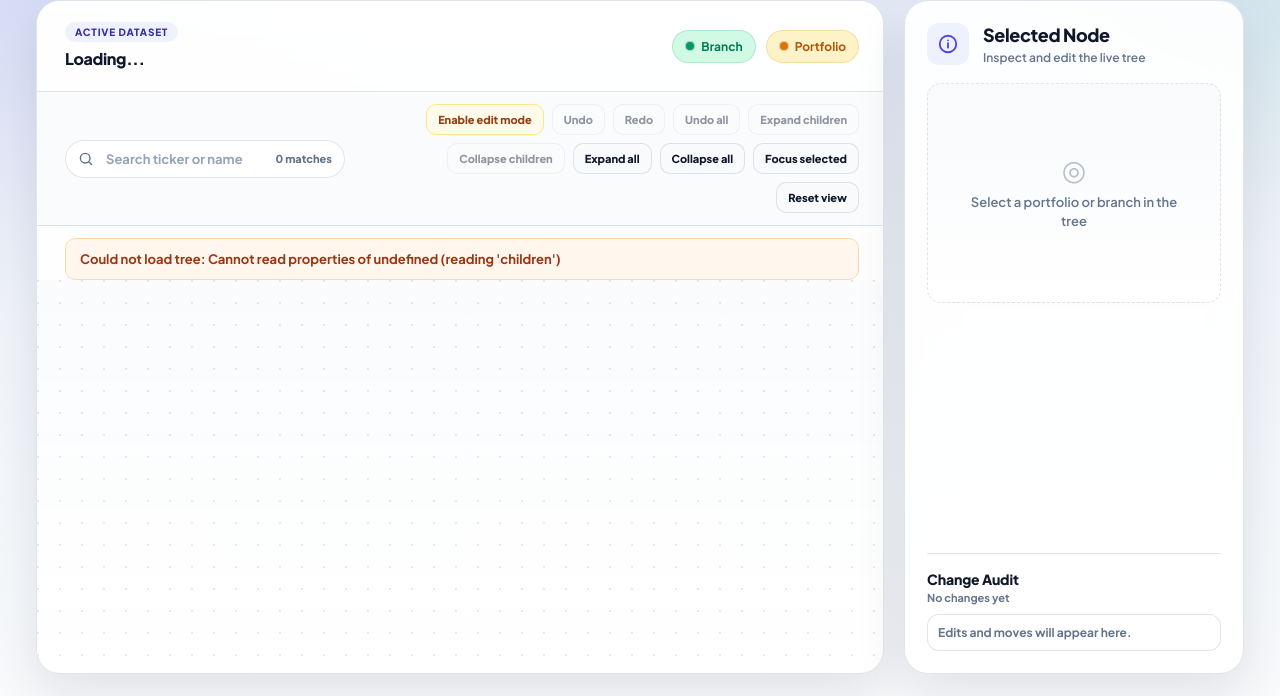
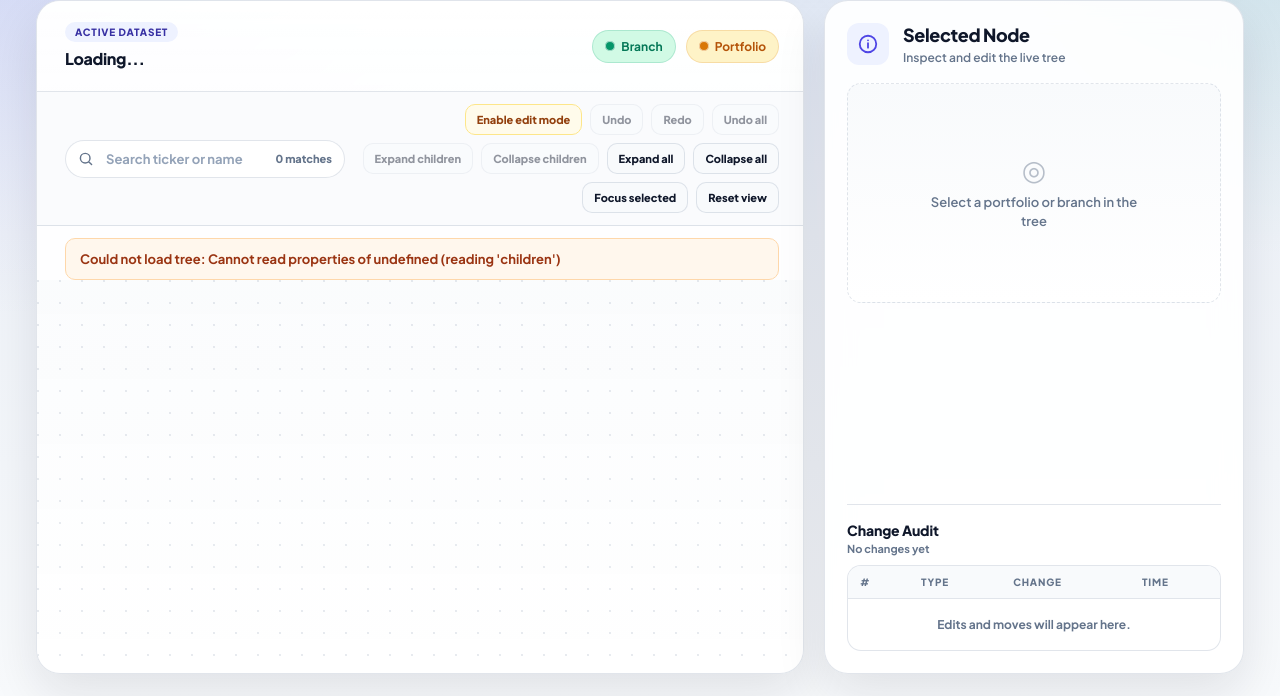
Before and after one commit to maxwell091/ProjectNeptune, a Flask app: page / in a window 1280 px wide. Shown: the part 104-800 px from the top of the page. Run offline with Flask 3, Linux system fonts and the light colour scheme; data that the repository does not hold is empty; parts of the project's set-up code (start-up, migrations or seed data) failed here and were passed over.

Commit message:
refactor: update audit log display to a table format with improved styling and structure

```diff
--- a/static/styles.css
+++ b/static/styles.css
@@ -228,7 +228,7 @@ button:disabled:hover {
 .layout {
   display: grid;
   flex: 1;
-  grid-template-columns: minmax(0, 1fr) 340px;
+  grid-template-columns: minmax(0, 1fr) minmax(420px, 25vw);
   gap: 20px;
   min-height: 0;
   padding: 0 36px 22px;
@@ -508,57 +508,100 @@ button:disabled:hover {
   font-weight: 700;
 }
 
-.audit-list {
-  display: grid;
-  gap: 8px;
-  max-height: 190px;
-  margin: 0;
-  padding: 0;
+.audit-table-wrap {
+  max-height: 260px;
   overflow: auto;
-  list-style: none;
+  border: 1px solid var(--border);
+  border-radius: 14px;
+  background: #fff;
 }
 
-.audit-list li {
-  display: flex;
-  gap: 10px;
-  padding: 10px;
-  background: #fff;
-  border: 1px solid var(--border);
-  border-radius: 12px;
+.audit-table {
+  width: 100%;
+  border-collapse: collapse;
+  font-size: 12.5px;
 }
 
-.audit-list strong {
-  display: block;
-  color: var(--text);
-  font-size: 12px;
-  line-height: 1.35;
+.audit-table thead {
+  position: sticky;
+  top: 0;
+  z-index: 1;
+  background: #f8fafc;
 }
 
-.audit-list small {
-  display: block;
-  margin-top: 3px;
+.audit-table th {
+  padding: 10px 12px;
   color: var(--muted);
-  font-size: 11px;
-  font-weight: 700;
+  font-size: 10px;
+  font-weight: 800;
+  letter-spacing: 0.08em;
+  text-align: left;
+  text-transform: uppercase;
+  border-bottom: 1px solid var(--border);
+  white-space: nowrap;
 }
 
-.audit-index {
-  display: inline-grid;
-  place-items: center;
-  width: 22px;
-  height: 22px;
-  flex-shrink: 0;
-  color: #92400e;
-  font-size: 11px;
-  font-weight: 900;
-  background: #fef3c7;
-  border-radius: 999px;
+.audit-table td {
+  padding: 10px 12px;
+  color: var(--text);
+  font-weight: 700;
+  vertical-align: top;
+  border-bottom: 1px solid rgba(148, 163, 184, 0.18);
 }
 
-.audit-empty {
+.audit-table tbody tr:last-child td {
+  border-bottom: 0;
+}
+
+.audit-table tbody tr:hover {
+  background: #f8fafc;
+}
+
+.audit-num {
+  width: 36px;
+  color: #92400e;
+  font-weight: 900;
+  text-align: center;
+}
+
+.audit-summary {
+  min-width: 180px;
+  line-height: 1.45;
+}
+
+.audit-time {
+  color: var(--muted);
+  white-space: nowrap;
+}
+
+.audit-type {
+  display: inline-flex;
+  padding: 4px 8px;
+  font-size: 10px;
+  font-weight: 800;
+  letter-spacing: 0.04em;
+  text-transform: uppercase;
+  border-radius: 999px;
+  white-space: nowrap;
+}
+
+.audit-type.name,
+.audit-type.currency {
+  color: #3730a3;
+  background: var(--primary-soft);
+}
+
+.audit-type.move {
+  color: #92400e;
+  background: #fef3c7;
+}
+
+.audit-empty-row td {
+  padding: 18px 12px;
   color: var(--muted);
   font-size: 12px;
   font-weight: 700;
+  text-align: center;
 }
 
 .empty-state {
--- a/static/tree.js
+++ b/static/tree.js
@@ -21,7 +21,7 @@ const collapseAllButton = document.querySelector("#collapse-all");
 const focusSelectedButton = document.querySelector("#focus-selected");
 const resetViewButton = document.querySelector("#reset-view");
 const auditCount = document.querySelector("#audit-count");
-const auditList = document.querySelector("#audit-list");
+const auditTableBody = document.querySelector("#audit-table-body");
 const confirmDialog = document.querySelector("#confirm-dialog");
 const dialogIcon = document.querySelector("#dialog-icon");
 const dialogTitle = document.querySelector("#dialog-title");
@@ -681,20 +681,23 @@ function renderAudit() {
     : "No changes yet";
 
   if (!auditEntries.length) {
-    auditList.innerHTML = '<li class="audit-empty">Edits and moves will appear here.</li>';
+    auditTableBody.innerHTML = `
+      <tr class="audit-empty-row">
+        <td colspan="4">Edits and moves will appear here.</td>
+      </tr>
+    `;
     return;
   }
 
-  auditList.innerHTML = auditEntries
+  auditTableBody.innerHTML = auditEntries
     .map(
       (entry, index) => `
-        <li>
-          <span class="audit-index">${index + 1}</span>
-          <div>
-            <strong>${escapeHtml(entry.summary)}</strong>
-            <small>${escapeHtml(entry.type)} · ${escapeHtml(entry.timestamp)}</small>
-          </div>
-        </li>
+        <tr>
+          <td class="audit-num">${index + 1}</td>
+          <td><span class="audit-type ${escapeAttribute(entry.type.toLowerCase())}">${escapeHtml(entry.type)}</span></td>
+          <td class="audit-summary">${escapeHtml(entry.summary)}</td>
+          <td class="audit-time">${escapeHtml(entry.timestamp)}</td>
+        </tr>
       `
     )
     .join("");
--- a/templates/index.html
+++ b/templates/index.html
@@ -117,9 +117,23 @@
               <p id="audit-count">No changes yet</p>
             </div>
           </div>
-          <ol id="audit-list" class="audit-list">
-            <li class="audit-empty">Edits and moves will appear here.</li>
-          </ol>
+          <div class="audit-table-wrap">
+            <table class="audit-table" aria-label="Change audit log">
+              <thead>
+                <tr>
+                  <th scope="col">#</th>
+                  <th scope="col">Type</th>
+                  <th scope="col">Change</th>
+                  <th scope="col">Time</th>
+                </tr>
+              </thead>
+              <tbody id="audit-table-body">
+                <tr class="audit-empty-row">
+                  <td colspan="4">Edits and moves will appear here.</td>
+                </tr>
+              </tbody>
+            </table>
+          </div>
         </div>
       </aside>
     </main>
```
